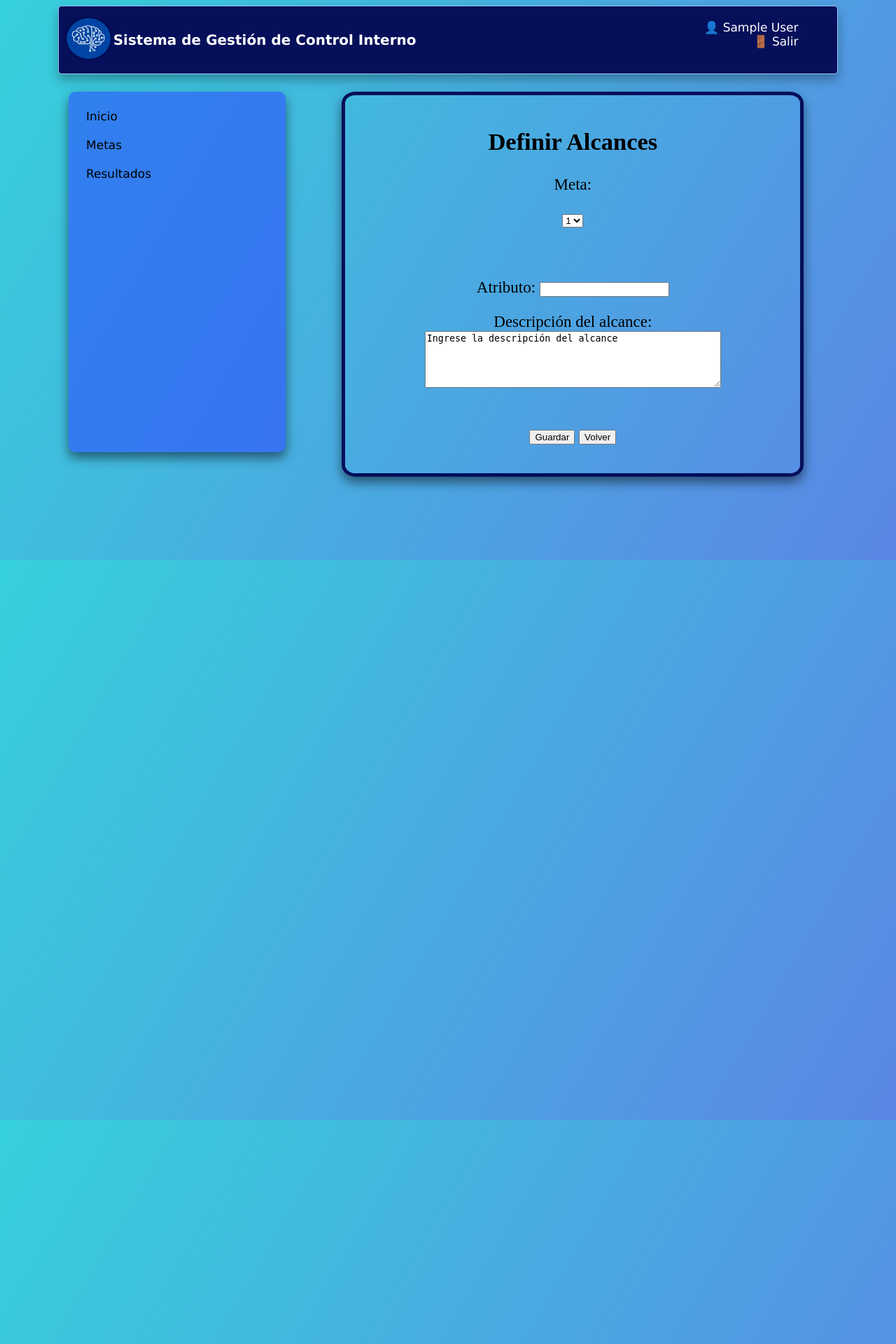
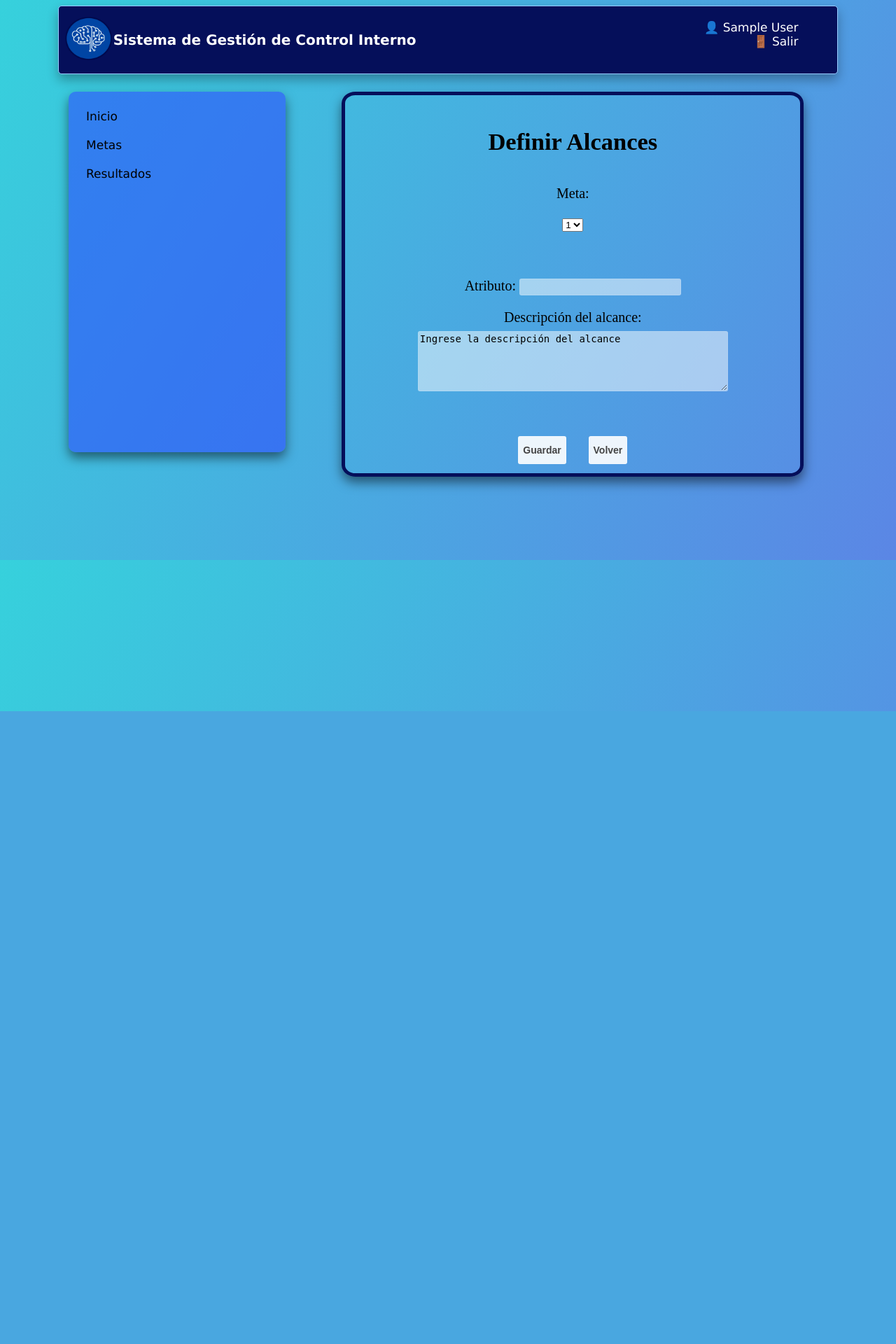
Before and after one commit to TonyQuesada/Proyecto, a PHP site: page /fiscalizador/definir_alcance_metas.php in a window 1280 px wide. Shown: the top 1920 px of the page at 70% size. After the commit the page ends 1016 px from the top, so only its background shows below. Run offline with PHP 8.4, Linux system fonts and the light colour scheme; the visitor is signed in with stand-in values (Sample User, id 1).

Commit message:
Update styles_general.css
Noche del 16/11/21

```diff
--- a/css/styles_general.css
+++ b/css/styles_general.css
@@ -1,6 +1,6 @@
 body{
   background: linear-gradient(120deg, #36d1dc, #5b86e5) fixed;
-  height: 10000px;
+  height: 1000px;
 }
 
 .cabecera{
@@ -70,7 +70,7 @@ body{
 
 .columna_der{
   float: left;
-  position: fixed;
+  /* position: fixed; */
   width: 285px;
   height: 500px;
   margin-left: 90px;
@@ -139,10 +139,11 @@ body{
   width: 100%;
   display: none;
   color: #000;
-  border-radius: 2%;
+  border-radius: 3%;
   background-color: #2d46ff8d;
   box-shadow: 0px 8px 16px 0px rgba(0,0,0,0.2);
 
+  border: 1px solid #004c82;
   /* position: absolute;
   min-width: 160px;
   overflow: auto; */
@@ -157,10 +158,75 @@ body{
 }
 
 .dropdown-content a:hover {
-  border-radius: 2%;
-  background-color: #f1f1f1
+  border-radius: 3%;
+  background-color: #bbf0ff;
+  border: 1px solid #050f5a;
 }
 
 /* .dropdown a:hover {background-color: #f1f1f1} */
 
 .show {display:block;}
+
+
+.panel .contenido{
+  width: 650px;
+  height: 400px;
+  margin: 43px auto;
+
+  /* background-color: green; */
+}
+
+.panel .contenido .items{
+  margin: auto;
+  width: 450px;
+  font-size: 20px;
+
+  /*  background-color: aqua;  */
+}
+
+.panel .contenido .items2{
+  width: 230px;
+  font-size: 20px;
+
+   /* background-color: aqua;  */
+}
+
+.panel .contenido .items input{
+  height: 20px;
+  width: 50%;
+  color: #000;
+}
+
+.panel .contenido input {
+  height: 40px;
+  margin-top: 1px;
+  background: rgba(255,255,255,.5);
+  border: 1px solid rgba(255,255,255,.1);
+  color: #FFF;
+  border-radius: 3px;
+  font-size: 14px;
+}
+
+.panel .contenido textarea {
+  margin-top: 8px;
+  background: rgba(255,255,255,.5);
+  border: 1px solid rgba(255,255,255,.1);
+  color: #000;
+  border-radius: 3px;
+  font-size: 14px;
+}
+
+.panel .contenido input.submit {
+  background: rgba(255,255,255,.9);
+  color: #444;
+  font-size: 14px;
+  font-weight: bold;
+  margin: 2%;
+
+}
+.panel .contenido input.submit:hover {
+  background: rgb(171, 213, 255);
+  color: rgb(0, 0, 0);
+  font-size: 16px;
+  height: 44px;
+}
```
